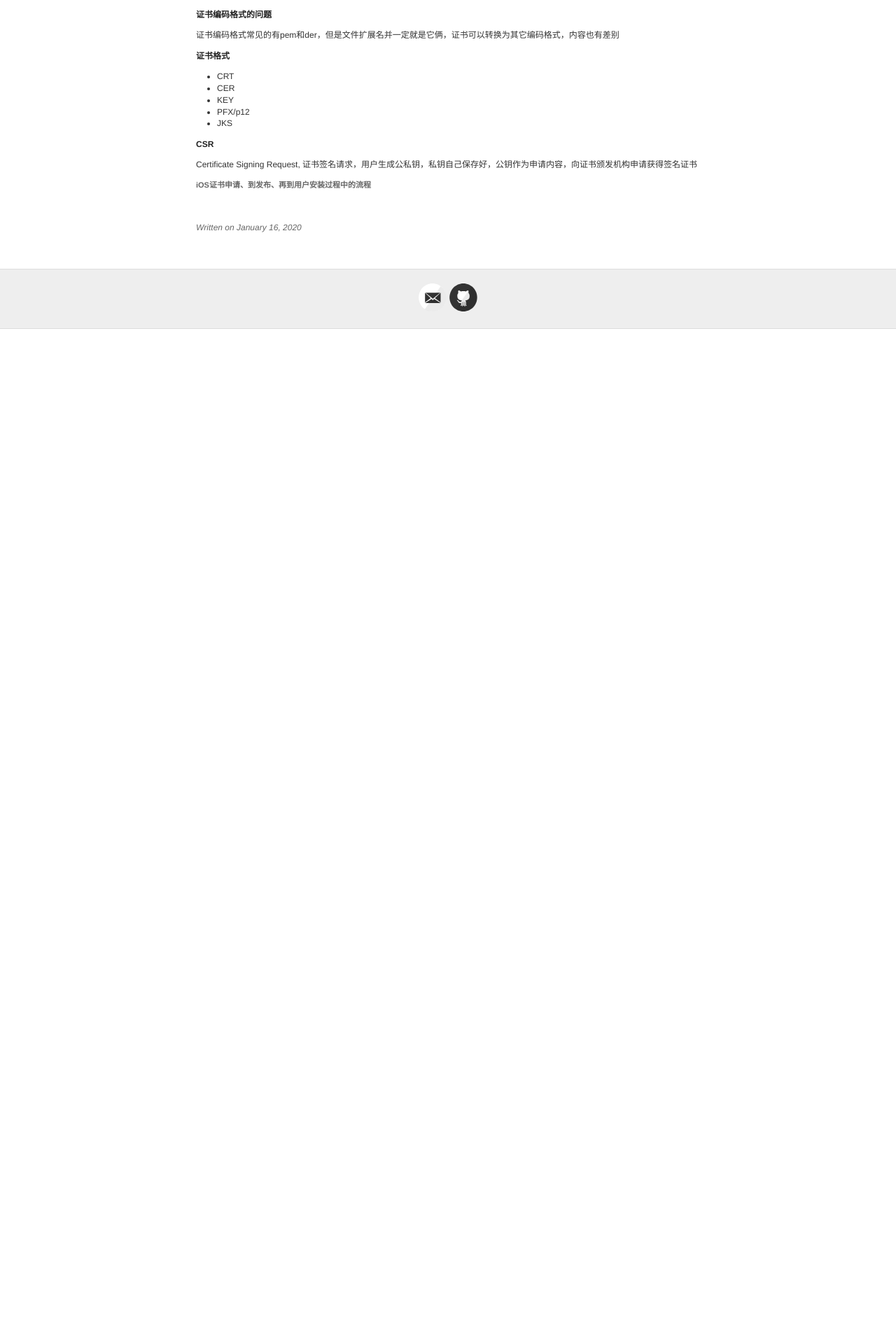
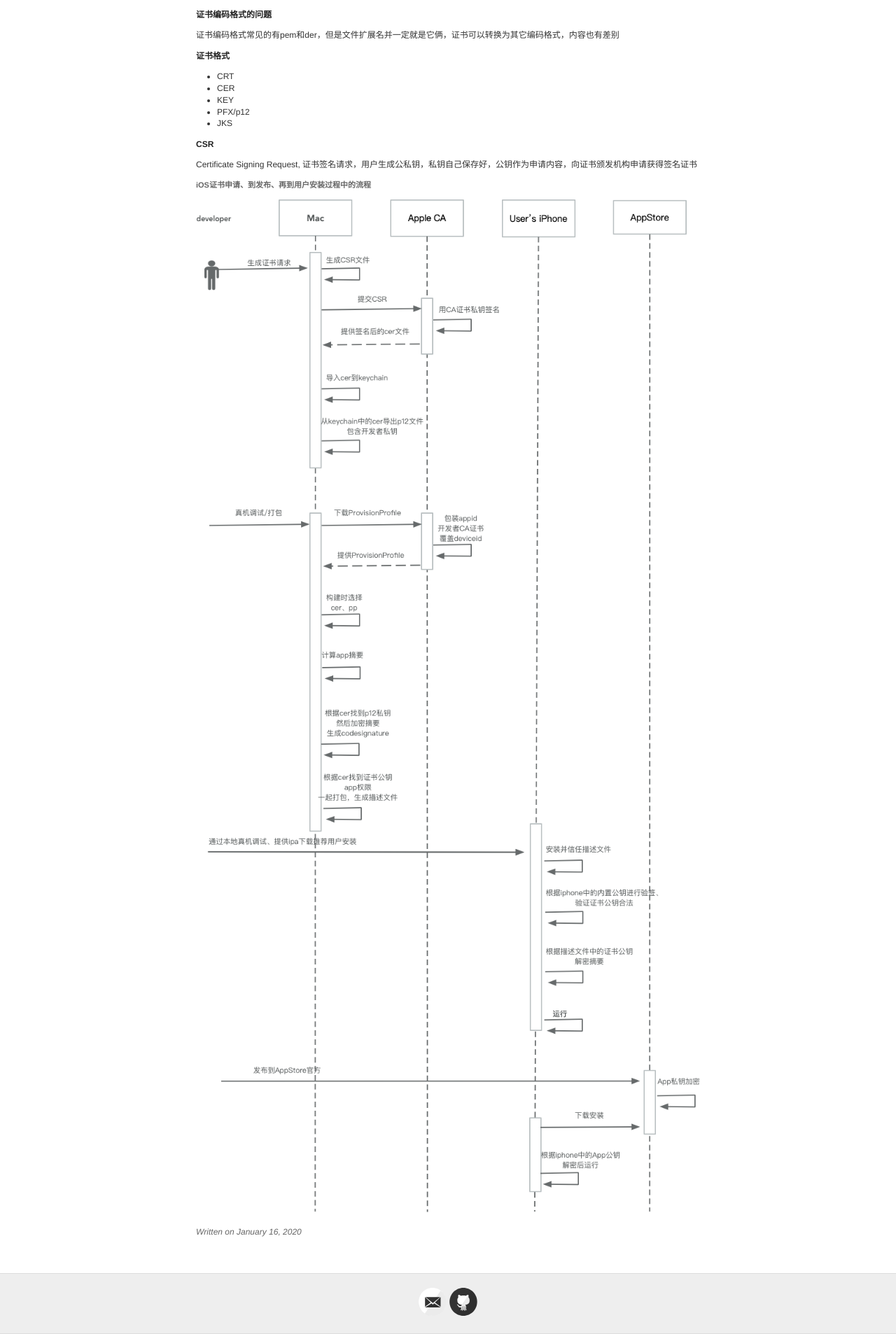
Before and after one commit to r2ys/r2ys.github.io, a Jekyll site: the page built from _posts/2020-01-16-ios-develop-certificate-understanding.md, in a window 1280 px wide. Shown: the part 825-2731 px from the top of the page at 70% size. Built offline with Jekyll 4.4.1, drawn with Linux system fonts in a browser that asks for light colours; before the commit the page ends 1295 px from its top, so only the background shows below that.

Commit message:
daily commit at 2020-01-16 14:46:12

```diff
--- a/_posts/2020-01-16-ios-develop-certificate-understanding.md
+++ b/_posts/2020-01-16-ios-develop-certificate-understanding.md
@@ -58,4 +58,4 @@ Certificate Signing Request, 证书签名请求，用户生成公私钥，私钥
 
 
 #### iOS证书申请、到发布、再到用户安装过程中的流程
-![](images/apple_auth_process.png)
+![]({{ site.baseurl }}/images/apple_auth_process.png)
```
Also changed, not shown: 1 other file.
